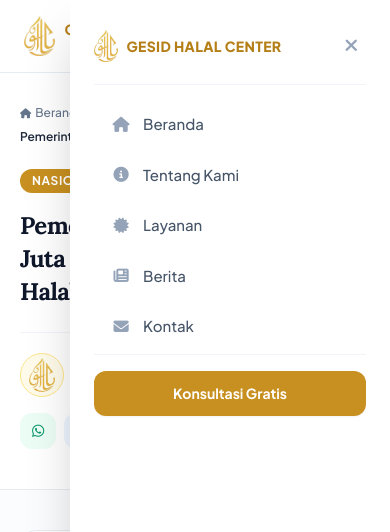
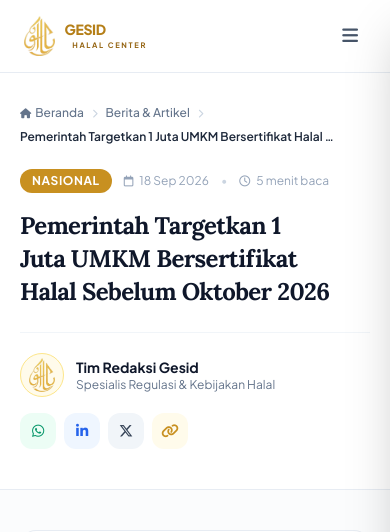
Before and after one commit to daffadzakwanpratama/websiteHSI, a plain HTML site: page detail-berita.html in a window 390 px wide. Shown: the top 532 px of the page. Drawn offline with nearby package versions, Linux system fonts and the light colour scheme.

Commit message:
fix(mobile): hide drawer by default on detail-berita.html and sync navigation IDs

```diff
--- a/assets/js/modules/navigation.js
+++ b/assets/js/modules/navigation.js
@@ -40,6 +40,8 @@
       'tentang-kami.html': 'tentang-kami.html',
       'layanan.html': 'layanan.html',
       'detail-layanan.html': 'layanan.html', // Detail layanan maps to Layanan in main navbar
+      'berita.html': 'berita.html',
+      'detail-berita.html': 'berita.html', // Detail berita maps to Berita in main navbar
       'kontak.html': 'kontak.html'
     };
     const activeTarget = pageMap[currentFile] || currentFile;
--- a/detail-berita.html
+++ b/detail-berita.html
@@ -131,29 +131,31 @@
   </header>
 
   <!-- MOBILE DRAWER -->
-  <div id="mobileDrawer" class="mobile-drawer fixed inset-y-0 right-0 w-80 max-w-[85vw] bg-white z-50 shadow-2xl p-6 flex flex-col justify-between lg:hidden">
-    <div class="flex items-center justify-between pb-4 border-b border-slate-100">
-      <div class="flex items-center gap-2">
-        <img src="assets/images/logo-emblem.png" alt="Gesid Logo" class="h-8 w-auto">
-        <span class="font-extrabold text-[#b57f18] text-sm font-sans tracking-wide">GESID HALAL CENTER</span>
+  <div id="mobileBackdrop" class="fixed inset-0 bg-slate-900/50 z-50 hidden opacity-0 transition-opacity duration-200"></div>
+  <div id="mobileMenuDrawer" class="fixed top-0 right-0 bottom-0 w-72 bg-white z-50 shadow-2xl transform translate-x-full transition-transform duration-300 flex flex-col">
+    <div class="px-5 py-4 border-b border-slate-100 flex items-center justify-between">
+      <div class="flex items-center gap-2.5">
+        <img src="assets/images/logo-emblem.png" alt="Gesid Halal Center" class="h-9 w-auto object-contain">
+        <div class="flex flex-col select-none">
+          <span class="font-extrabold text-[14px] leading-tight text-[#b57f18] uppercase font-sans">GESID</span>
+          <span class="text-[7.5px] font-bold tracking-[0.2em] text-[#946310] uppercase font-sans">HALAL CENTER</span>
+        </div>
       </div>
-      <button id="closeDrawerBtn" class="p-2 rounded-lg text-slate-400 hover:text-slate-600 hover:bg-slate-100 transition" aria-label="Tutup Menu">
+      <button id="closeMobileMenuBtn" class="p-1.5 rounded text-slate-500 hover:text-slate-800" aria-label="Tutup Menu">
         <i class="fa-solid fa-xmark text-lg"></i>
       </button>
     </div>
-
-    <!-- Mobile Navigation Links (Clean Flat Links) -->
-    <nav class="flex-1 py-4 space-y-1 overflow-y-auto">
+    <nav class="flex-1 overflow-y-auto p-5 space-y-1.5 text-sm">
       <a href="index.html" class="mobile-nav-link">
         <span class="flex items-center"><i class="fa-solid fa-house nav-icon"></i><span>Beranda</span></span>
         <span class="active-dot"></span>
       </a>
       <a href="tentang-kami.html" class="mobile-nav-link">
-        <span class="flex items-center"><i class="fa-solid fa-circle-info nav-icon"></i><span>Tentang Kami</span></span>
+        <span class="flex items-center"><i class="fa-solid fa-building nav-icon"></i><span>Tentang Kami</span></span>
         <span class="active-dot"></span>
       </a>
       <a href="layanan.html" class="mobile-nav-link">
-        <span class="flex items-center"><i class="fa-solid fa-certificate nav-icon"></i><span>Layanan</span></span>
+        <span class="flex items-center"><i class="fa-solid fa-layer-group nav-icon"></i><span>Layanan</span></span>
         <span class="active-dot"></span>
       </a>
       <a href="berita.html" class="mobile-nav-link active">
```
